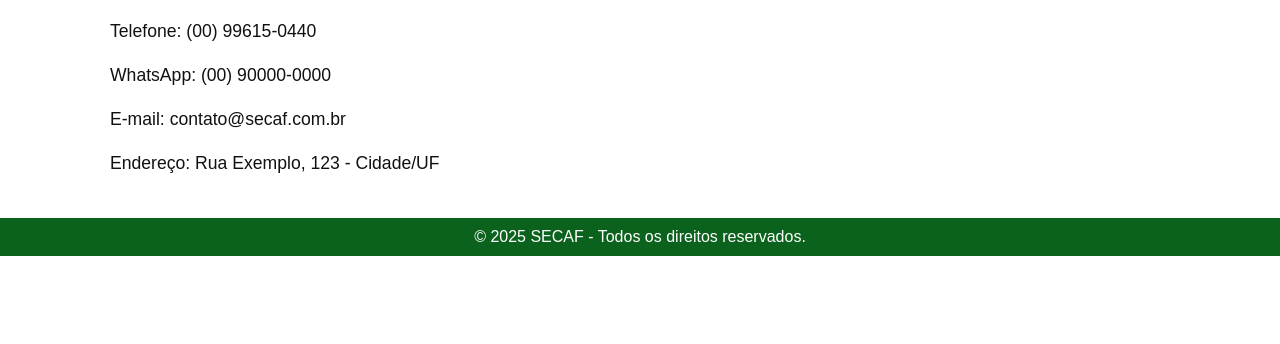
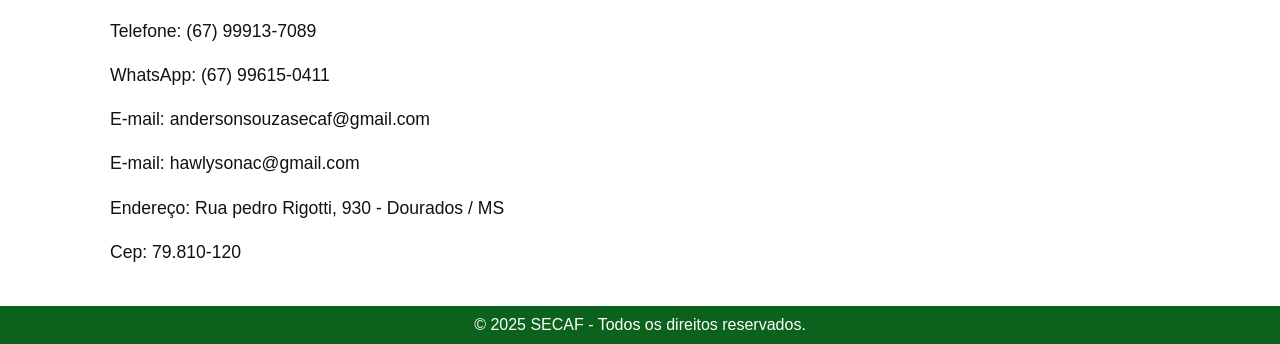
Before and after one commit to Renatocruz-eng/novo-site, a plain HTML site: page contato.html in a window 1280 px wide. Shown: the part 807-1151 px from the top of the page. Before the commit the page ends 1063 px from the top, so only its background shows below. Drawn offline with Linux system fonts and the light colour scheme.

Commit message:
Atualizar informações de contato: e-mail, telefone e endereço

```diff
--- a/contato.html
+++ b/contato.html
@@ -31,10 +31,12 @@
   <button type="submit">Enviar</button>
 </form>
     <h1>Entre em Contato</h1>
-    <p>Telefone: (00) 99615-0440</p>
-    <p>WhatsApp: (00) 90000-0000</p>
-    <p>E-mail: contato@secaf.com.br</p>
-    <p>Endereço: Rua Exemplo, 123 - Cidade/UF</p>
+    <p>Telefone: (67) 99913-7089</p>
+    <p>WhatsApp: (67) 99615-0411</p>
+    <p>E-mail: andersonsouzasecaf@gmail.com</p>
+    <p>E-mail: hawlysonac@gmail.com</p>
+    <p>Endereço: Rua pedro Rigotti, 930 - Dourados / MS</p>
+    <p>Cep: 79.810-120</p>
   </main>
   <footer>© 2025 SECAF - Todos os direitos reservados.</footer>
   <!-- Botão flutuante do WhatsApp -->
```
